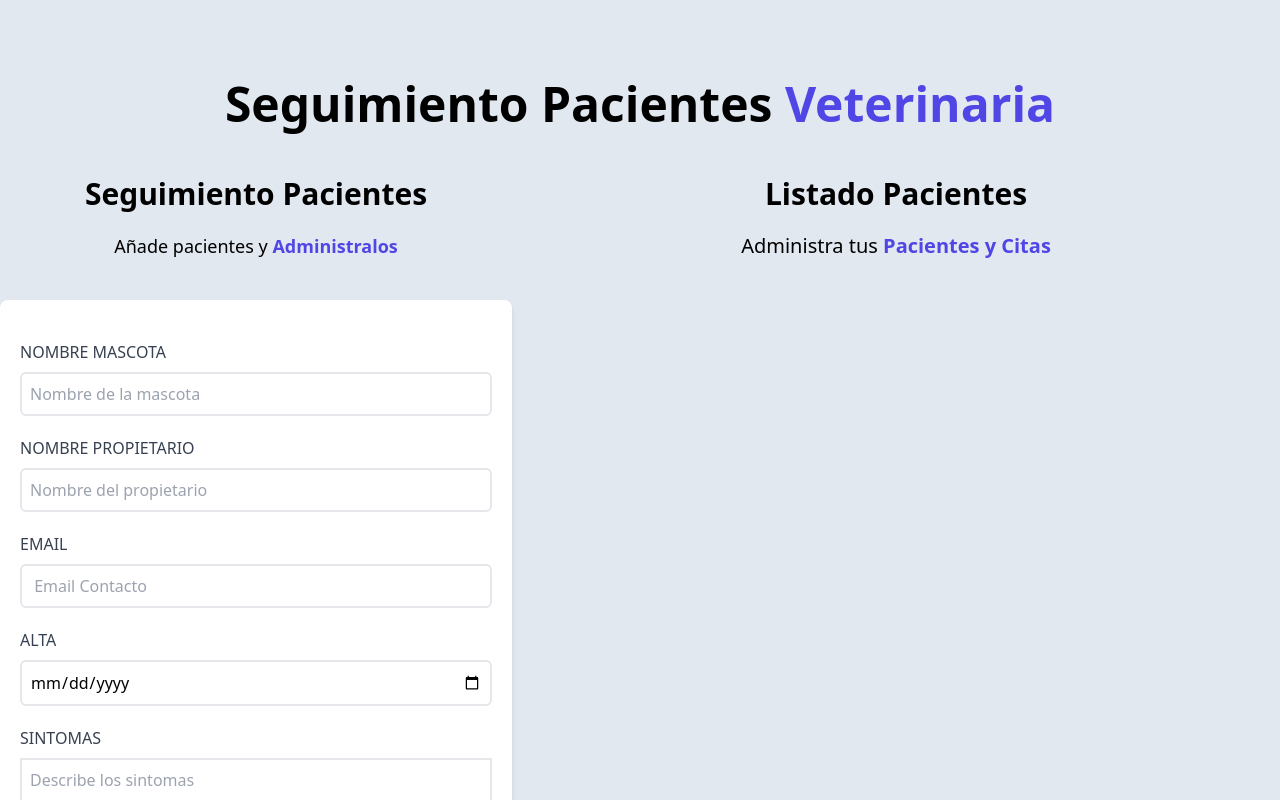
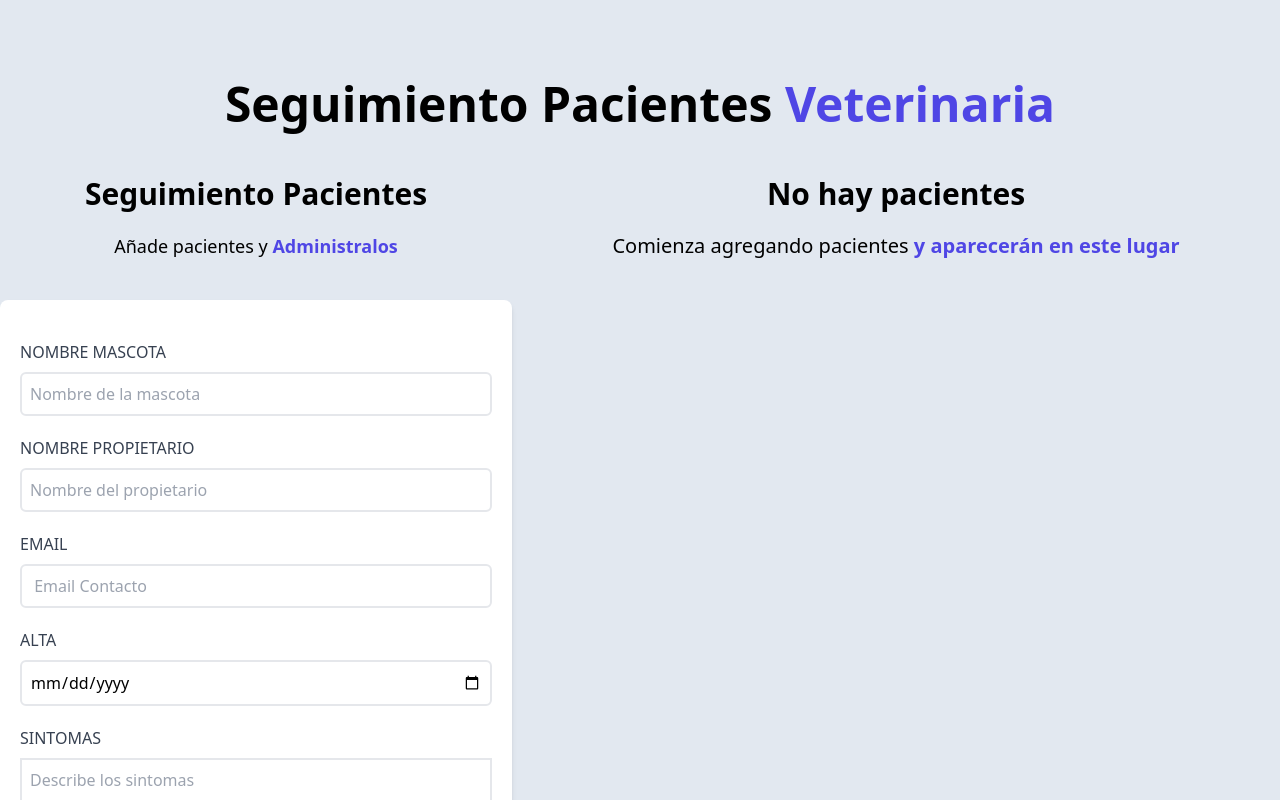
Before and after one commit to oscardenas17/adminPacientes-React, a React (Vite) app: page / in a window 1280 px wide. Shown: the top 800 px of the page. Built offline with nearby package versions, Linux system fonts and the light colour scheme.

Commit message:
Textos de forma condicional

```diff
--- a/src/components/ListadoPacientes.jsx
+++ b/src/components/ListadoPacientes.jsx
@@ -1,33 +1,33 @@
-import Paciente from "./Paciente"
-
+import Paciente from "./Paciente";
 
 //props pacientes viene desde al app
-const ListadoPacientes = ( {pacientes} ) => {
+const ListadoPacientes = ({ pacientes }) => {
   return (
     <div className="md:w-1/2 lg:w-3/5 md:h-screen overflow-y-scroll">
+      {pacientes && pacientes.length ? (
+        <>
+          <h2 className="font-black text-3xl text-center">Listado Pacientes</h2>
+          <p className="text-xl mt-5 mb-10 text-center">
+            Administra tus {""}
+            <span className="text-indigo-600 font-bold">Pacientes y Citas</span>
+          </p>
 
-      <h2 className="font-black text-3xl text-center">Listado Pacientes</h2>
-      <p className="text-xl mt-5 mb-10 text-center">Administra tus {""}
-        <span className="text-indigo-600 font-bold">Pacientes y Citas</span>
-      </p>
+          {pacientes.map((paciente) => (
+            // se pasa el prop {paciente hacia el componente paciente}
+            <Paciente key={paciente.id} paciente={paciente} />
+          ))}
+        </>
+      ) : (
+        <>
+          <h2 className="font-black text-3xl text-center">No hay pacientes</h2>
+          <p className="text-xl mt-5 mb-10 text-center">
+            Comienza agregando pacientes {""}
+            <span className="text-indigo-600 font-bold">y aparecerán en este lugar</span>
+          </p>
+        </>
+      )}
+    </div>
+  );
+};
 
-      { pacientes.map( paciente =>(
-
-        // se pasa el prop {paciente hacia el componente paciente}
-       <Paciente
-       key={paciente.id}
-        paciente={paciente}
-      />
-      ))}
-
-
-
-
-
-
-    </div>
-
-  )
-}
-
-export default ListadoPacientes
+export default ListadoPacientes;
```
